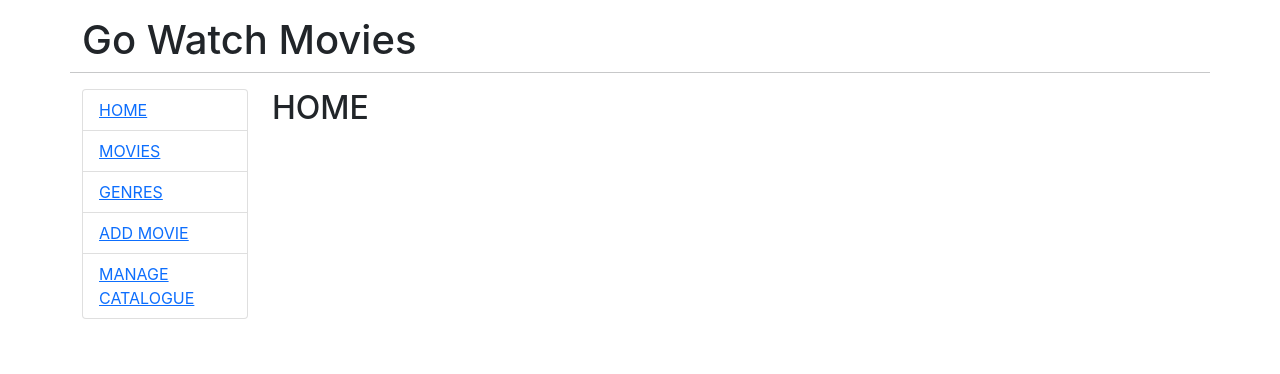
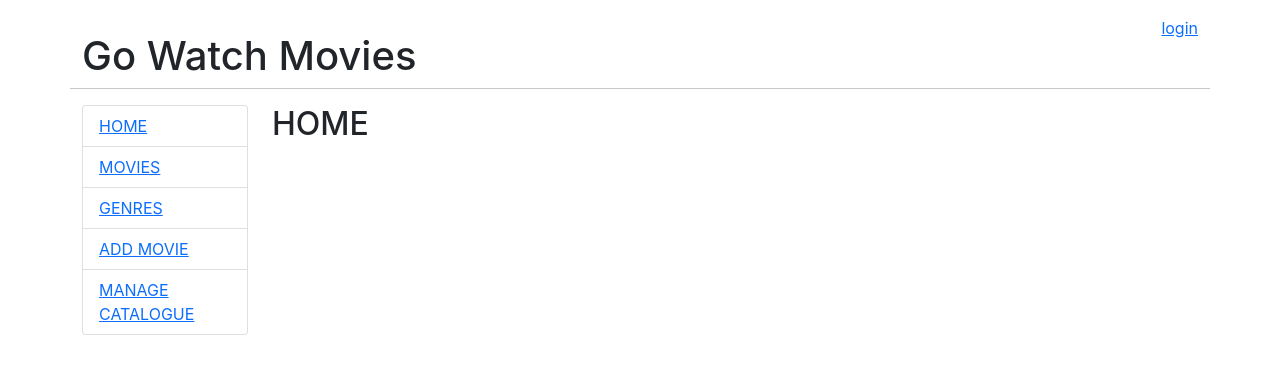
Before and after one commit to taiki-nd/go-movies, a React (Create React App) app: page / in a window 1280 px wide. Shown: the top 374 px of the page. Built offline with nearby package versions, Linux system fonts and the light colour scheme.

Commit message:
ログイン、ログアウトボタンの生成

```diff
--- a/src/App.js
+++ b/src/App.js
@@ -1,4 +1,4 @@
-import React from 'react';
+import React, { Component } from 'react';
 import { BrowserRouter as Router, Switch, Route, Link } from 'react-router-dom';
 import { Home } from './components/Home'
 import Movies from './components/Movies'
@@ -8,15 +8,45 @@ import Genres from './components/Genres'
 import OneGenre from './components/OneGenre'
 import AddEditMovie from './components/AddEditMovie'
 
-export default function App() {
+export default class App extends Component {
+
+  constructor(props){
+    super(props);
+    this.state = {
+      jwt: "",
+    }
+    this.handleJWTChange(this.handleJWTChange.bind(this));
+  }
+
+  handleJWTChange = (jwt) => {
+    this.setState({jwt: jwt});
+  }
+
+  logout = () =>{
+    this.setState({jwt: ""});
+  }
+
+  render(){
+
+    let loginLink;
+    if (this.state.jwt === ""){
+      loginLink = <Link to="/login">login</Link>
+    }else{
+      loginLink = <Link to="/logout" onClick={this.logout}>logout</Link>
+    }
 
     return (
       <Router>
         <div className="container">
           <div className="row">
+            <div className="col mt-3">
               <h1 className="mt-3">
                 Go Watch Movies
               </h1>
+            </div>
+            <div className="col mt-3 text-end">
+              {loginLink}
+            </div>
             <hr className="mb-3"></hr>
           </div>
 
@@ -68,3 +98,4 @@ export default function App() {
       </Router>
     );
   }
+}
```
Lines whose indentation alone changed are shown as unchanged.
